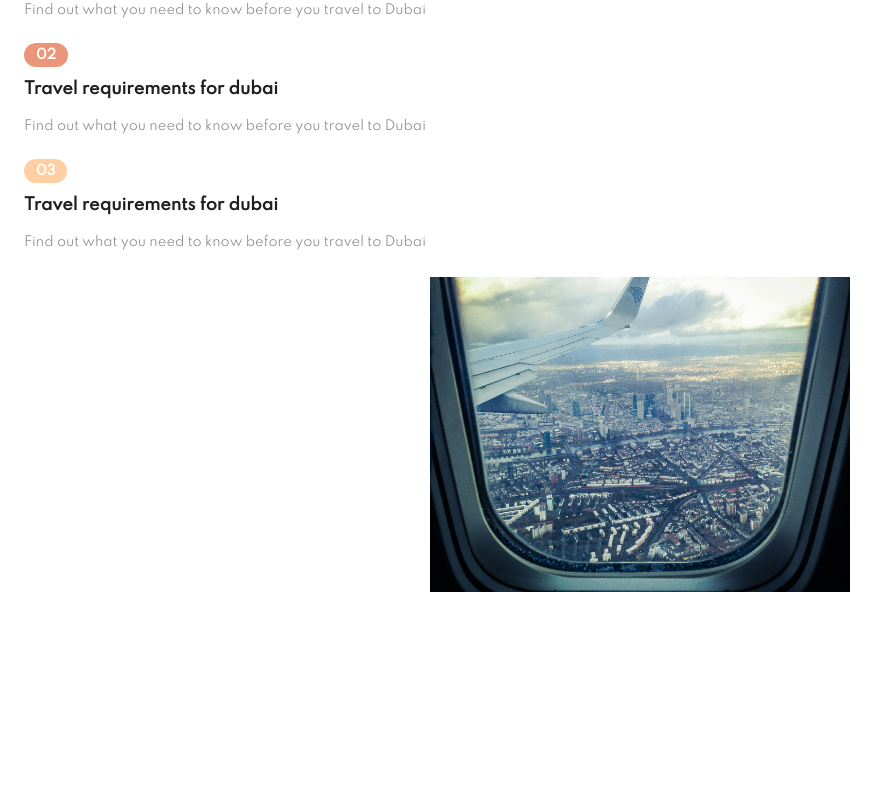
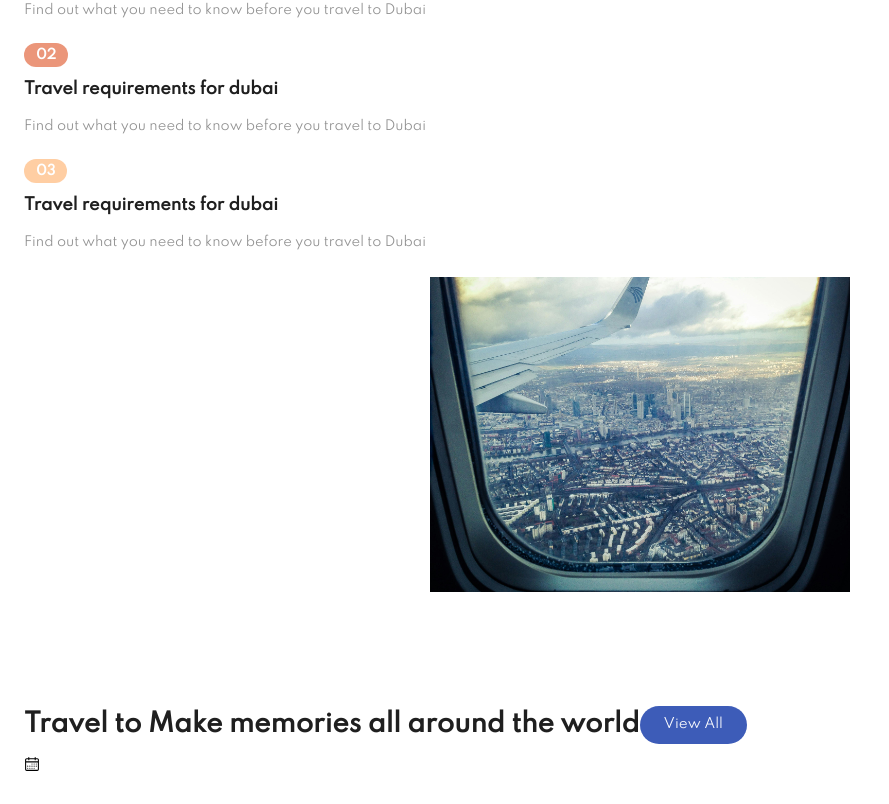
Before and after one commit to tamayo2/Flight-ReactJS, a React (Vite) app: page / in a window 1280 px wide. Shown: the part 1827-2631 px from the top of the page, without its empty margins (0-889 px from the left). Before the commit the page ends 2456 px from the top, so only its background shows below. Built offline with nearby package versions, Linux system fonts and the light colour scheme; a web font is replaced by a local one.

Commit message:
info.jsx

```diff
--- a/src/Components/Info/Info.jsx
+++ b/src/Components/Info/Info.jsx
@@ -1,8 +1,28 @@
 import React from "react";
+import { RxCalendar } from "react-icons/rx";
 
 const Info = () => {
     return (
-        <div></div>
+        <div className="info section">
+            <div className="infoContainer container">
+
+                <div className="titleDiv flex">
+                    <h2>Travel to Make memories all around the world</h2>
+                    <button className="btn">
+                        View All
+                    </button>
+                </div>
+
+                <div className="cardsDiv grid">
+                    <div className="singleCard grid">
+                        <div className="iconDiv flex">
+                        <RxCalendar />
+                        </div>
+                    </div>
+                </div>
+            </div>
+
+        </div>
     )
 }
 
```
